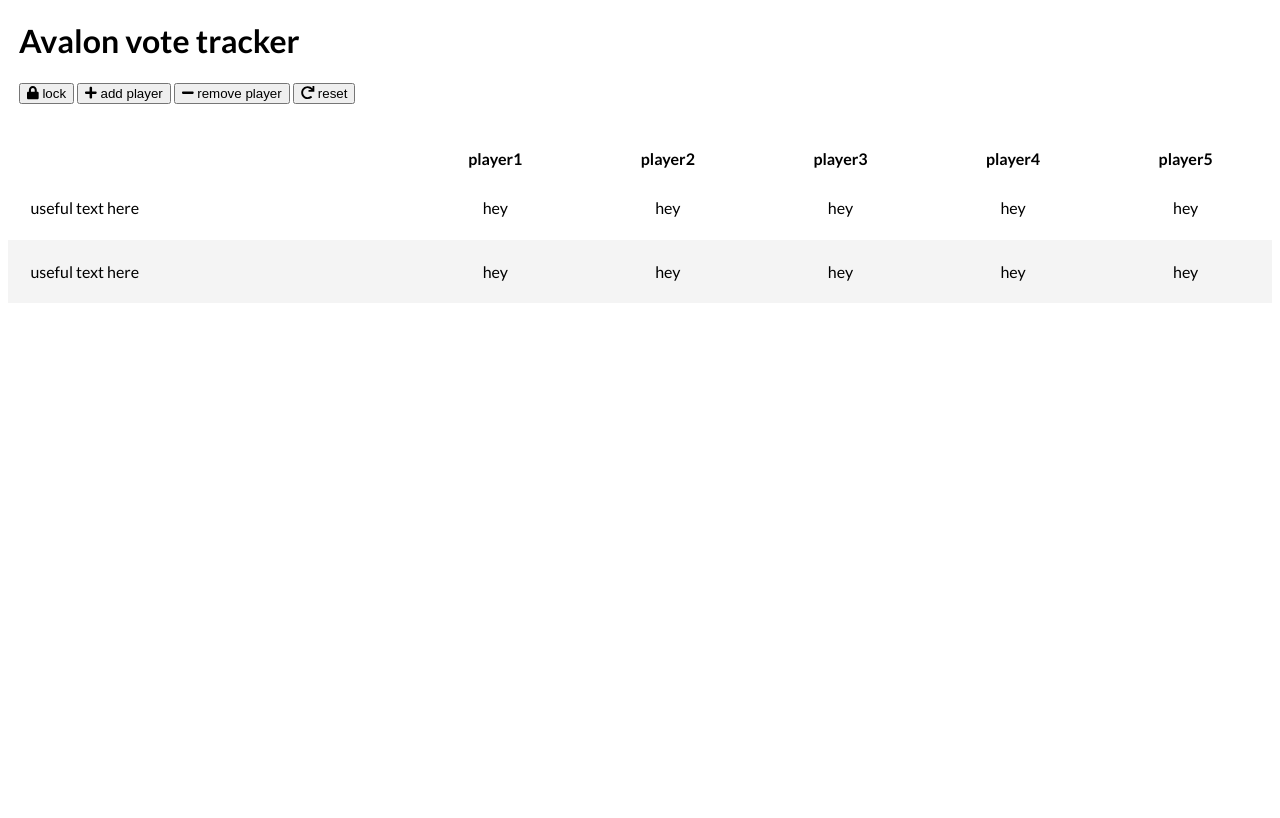
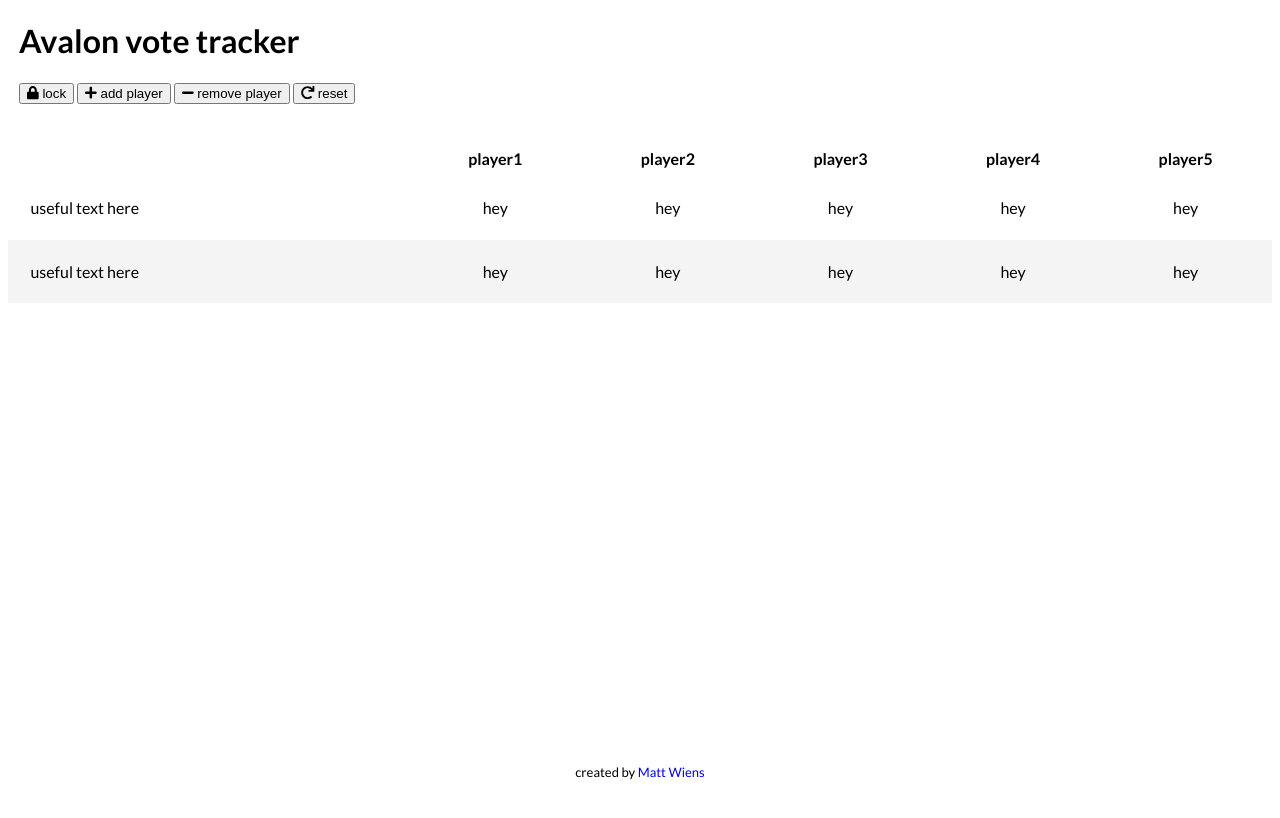
Before and after one commit to mwiens91/avalon-vote-tracker, a React (Create React App) app: page / in a window 1280 px wide. Shown: the top 818 px of the page. Built offline with nearby package versions, Linux system fonts and the light colour scheme.

Commit message:
Add footer

```diff
--- a/public/index.html
+++ b/public/index.html
@@ -10,6 +10,9 @@
       html {
         font-family: lato, sans-serif;
       }
+      html, body, #app, #app>div {
+          height: 100%
+      }
     </style>
   </head>
   <body>
--- a/src/App.js
+++ b/src/App.js
@@ -61,7 +61,9 @@ const EditablePlayerName = ({ name, onChange }) => {
           style={{ width: "5em" }}
           ref={ref}
           onChange={e => onChange(e.currentTarget.value)}
-          onKeyPress={e => ["Enter", "Escape"].includes(e.key) && setEditing(false)}
+          onKeyPress={e =>
+            ["Enter", "Escape"].includes(e.key) && setEditing(false)
+          }
         />
       ) : (
         <span onClick={e => setEditing(true)}>{name}</span>
@@ -144,10 +146,8 @@ class App extends Component {
             )}
           </div>
         </div>
-
         <br />
         <br />
-
         <table>
           <thead>
             <tr>
@@ -188,6 +188,26 @@ class App extends Component {
             </tr>
           </tbody>
         </table>
+
+        <footer
+          style={{
+            position: "absolute",
+            left: "0",
+            bottom: "0",
+            right: "0",
+            paddingBottom: "20px",
+            fontSize: "13px",
+            textAlign: "center",
+          }}
+        >
+          created by{" "}
+          <a
+            href="https://github.com/mwiens91/"
+            style={{ textDecoration: "none", color: "#0000EE" }}
+          >
+            Matt Wiens
+          </a>
+        </footer>
       </div>
     );
   }
```
